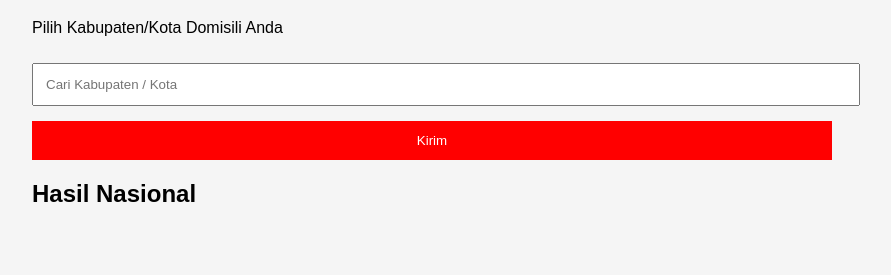
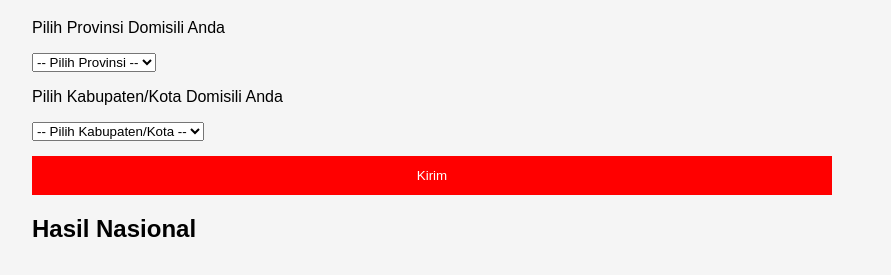
Before and after one commit to AkbarM121/polling-kdkmp-knmp, a plain HTML site: page index.html in a window 1280 px wide. Shown: the part 89-364 px from the top of the page, without its empty margins (208-1099 px from the left). Drawn offline with Linux system fonts and the light colour scheme; no server answers.

Commit message:
Update index.html

```diff
--- a/index.html
+++ b/index.html
@@ -16,12 +16,17 @@
 
 <h1>Pemetaan KDKMP-KNMP Nasional</h1>
 
+<p>Pilih Provinsi Domisili Anda</p>
+
+<select id="provinsi">
+<option value="">-- Pilih Provinsi --</option>
+</select>
+
 <p>Pilih Kabupaten/Kota Domisili Anda</p>
 
-<input
-type="text"
-id="wilayah"
-placeholder="Cari Kabupaten / Kota">
+<select id="kabupaten">
+<option value="">-- Pilih Kabupaten/Kota --</option>
+</select>
 
 <button id="voteBtn">
 Kirim
```
